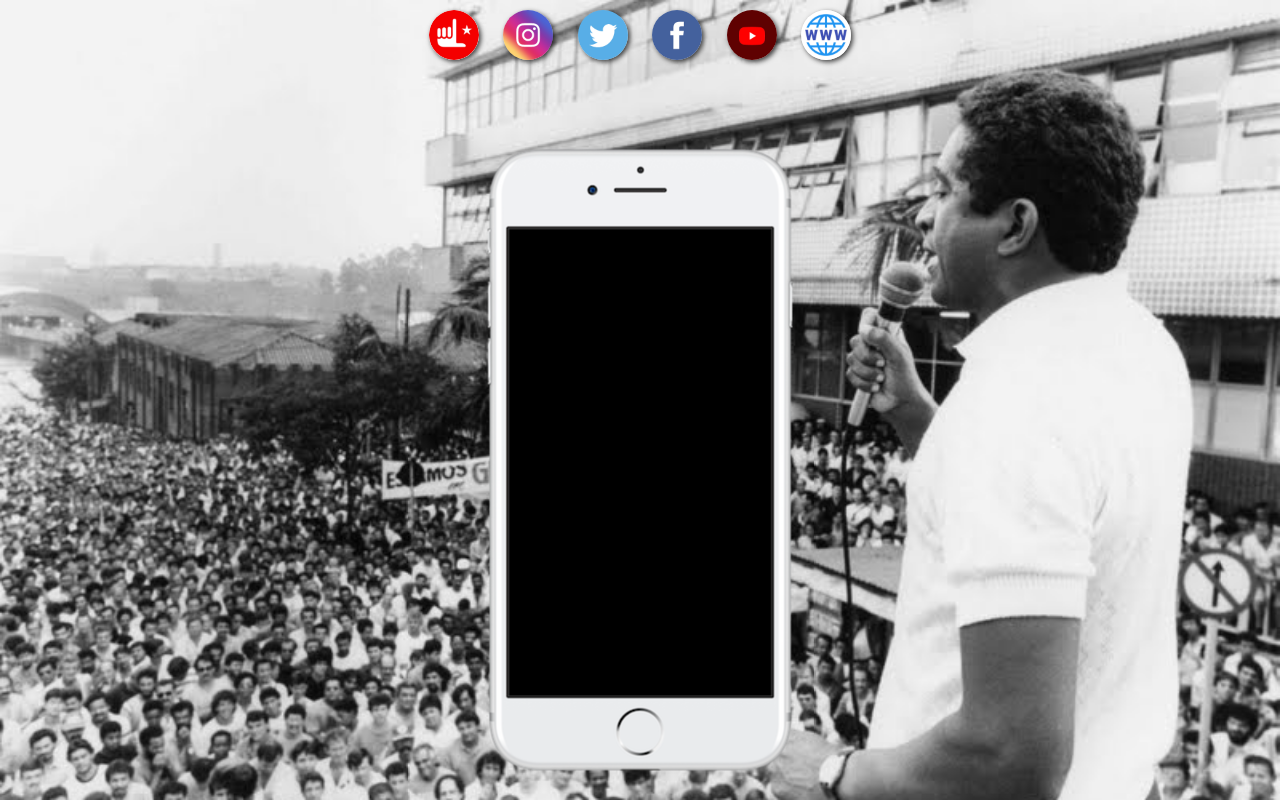
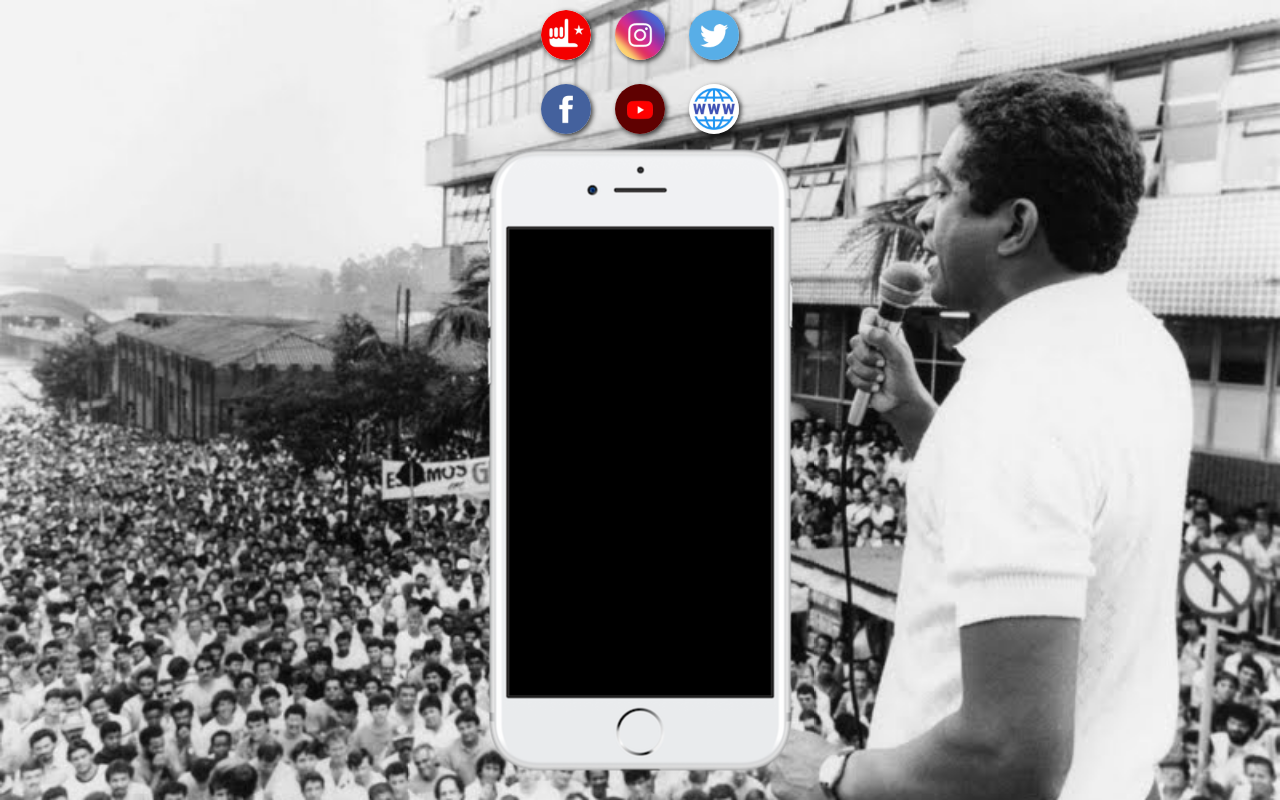
Before and after one commit to HugoSantanaSilva/Redes_Sociais_Pai, a plain HTML site: page index.html in a window 1280 px wide. Drawn offline with Linux system fonts and the light colour scheme.

Commit message:
Update index.html

```diff
--- a/index.html
+++ b/index.html
@@ -16,7 +16,7 @@
         <section id="redes-sociais">
             <a href="Htmls/home.html" target="tela"><img src="imagens/Logos/Logo_home.jpg" alt="home"></a>
             <a href="Htmls/instagram.html" target="tela"><img src="imagens/Logos/logo-instagram.jpg" alt="instagram"></a>
-            <a href="Htmls/twitter.html" target="tela"><img src="imagens/Logos/logo-twitter.jpg" alt="twitter"></a>
+            <a href="Htmls/twitter.html" target="tela"><img src="imagens/Logos/logo-twitter.jpg" alt="twitter"></a><br>
             <a href="Htmls/facebook.html" target="tela"><img src="imagens/Logos/logo-facebook.jpg" alt="facebook"></a>
             <a href="Htmls/youtube.html" target="tela"><img src="imagens/Logos/logo-youtube.jpg" alt="youtube"></a>
             <a href="Htmls/Site.html" target="tela"><img src="imagens/Logos/logo-site.jpg" alt="site"></a>
```
